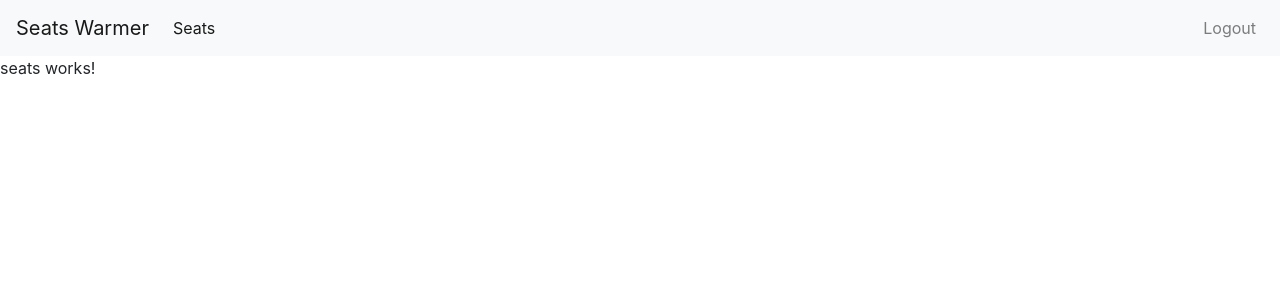
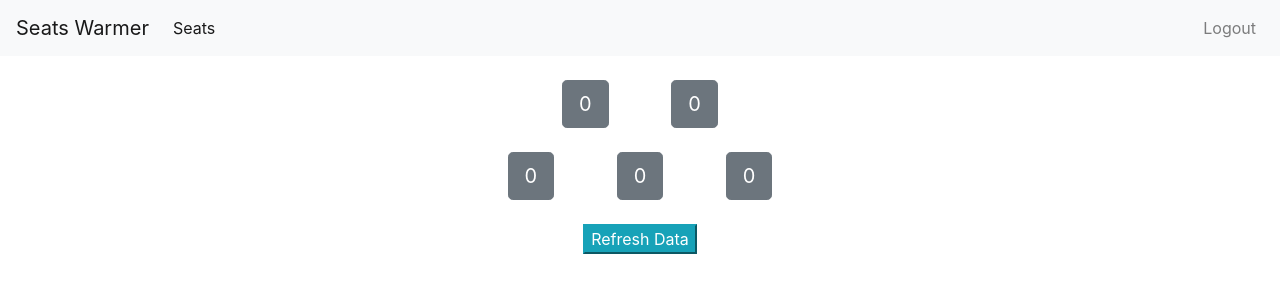
Before and after one commit to taloto07/SeatsWarmer, an Angular app: page /seats in a window 1280 px wide. Shown: the top 300 px of the page. Built offline with nearby package versions, Linux system fonts and the light colour scheme; sample sign-in values are in the browser's storage.

Commit message:
finish seat-item interface

```diff
--- a/src/app/app.module.ts
+++ b/src/app/app.module.ts
@@ -11,13 +11,15 @@ import { HomeComponent }                        from './components/home/home.com
 import { TokenInterceptorService }              from "./services/token-interceptor.service";
 import {AuthService} from "./services/auth.service";
 import {AuthGuard} from "./guards/auth.guard";
+import { SeatItemComponent } from './components/seats/seat-item/seat-item.component';
 
 @NgModule({
   declarations: [
     AppComponent,
     LoginComponent,
     SeatsComponent,
-    HomeComponent
+    HomeComponent,
+    SeatItemComponent
   ],
   imports: [
     BrowserModule,
--- /dev/null
+++ b/src/app/components/seats/seat-item/seat-item.component.html
@@ -0,0 +1,8 @@
+<div>
+  <button class="btn btn-lg"
+          (click)="increaseLevel()"
+          [ngClass]="level > 0 ? 'btn-danger' : 'btn-secondary'"
+          [disabled]="disabled">
+    {{level}}
+  </button>
+</div>
--- /dev/null
+++ b/src/app/components/seats/seat-item/seat-item.component.ts
@@ -0,0 +1,28 @@
+import { Component, OnInit } from '@angular/core';
+
+@Component({
+  selector: 'app-seat-item',
+  templateUrl: './seat-item.component.html',
+  styleUrls: ['./seat-item.component.css']
+})
+export class SeatItemComponent implements OnInit {
+
+  constructor() { }
+
+  level:number = 0;
+  name:string = "No name yet";
+  disabled:boolean = false;
+
+  ngOnInit() {
+  }
+
+  increaseLevel(){
+    this.disabled = true;
+    setTimeout(() => {
+      this.level = (this.level + 1) % 4;
+      this.disabled = false;
+    }, 4000);
+
+  }
+
+}
--- a/src/app/components/seats/seats.component.html
+++ b/src/app/components/seats/seats.component.html
@@ -1 +1,26 @@
-<p>seats works!</p>
+<div class="containr text-center">
+  <div class="row pb-4 pt-4 justify-content-sm-center">
+    <div class="col-sm-1">
+      <app-seat-item></app-seat-item>
+    </div>
+    <div class="col-sm-1">
+      <app-seat-item></app-seat-item>
+    </div>
+  </div>
+  <div class="row justify-content-sm-center">
+    <div class="col-sm-1">
+      <app-seat-item></app-seat-item>
+    </div>
+    <div class="col-sm-1">
+      <app-seat-item></app-seat-item>
+    </div>
+    <div class="col-sm-1">
+      <app-seat-item></app-seat-item>
+    </div>
+  </div>
+  <div class="row p-4">
+    <div class="col-sm">
+      <button class="btn-info">Refresh Data</button>
+    </div>
+  </div>
+</div>
```
Also changed, not shown: src/app/components/seats/seat-item/seat-item.component.css (added), 1 other file (tests, documents, lock files or other folders).
